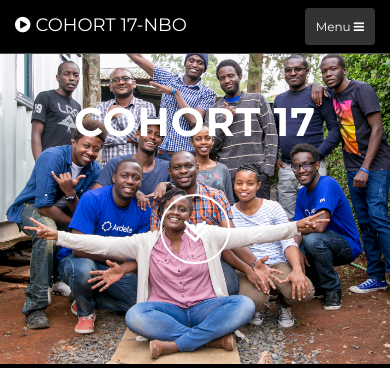
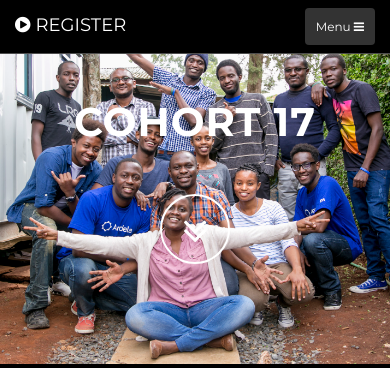
Before and after one commit to georgreen/Cohort-17-Bio, a Flask app: page / in a window 390 px wide. Shown: the top 368 px of the page. Run offline with Flask 2, Linux system fonts and the light colour scheme; some libraries are stand-ins or nearby versions.

Commit message:
Dummy site

```diff
--- a/templates/index.html
+++ b/templates/index.html
@@ -42,7 +42,7 @@
                 </button>
                 <a class="navbar-brand page-scroll" href="{{url_for('register')}}">
 
-                    <i class="fa fa-play-circle"></i> <span class="light"><Register</span> Cohort 17-NBO
+                    <i class="fa fa-play-circle"></i> <span class="light"><Register</span> Register
                 </a>
             </div>
 
--- a/templates/index1.html
+++ b/templates/index1.html
@@ -47,7 +47,7 @@
       <div class="col-md-12">
         {{ form.description.label }}
       </div>
-      {{ form.description(required="required", placeholder="Description", rows="5", class="col-md-6")}}
+      {{ form.description(required="required", placeholder="Tell us more about yourself.....", rows="5", class="col-md-6")}}
     </div>
 
     <div class="col-md-12 padding-custom">
```
